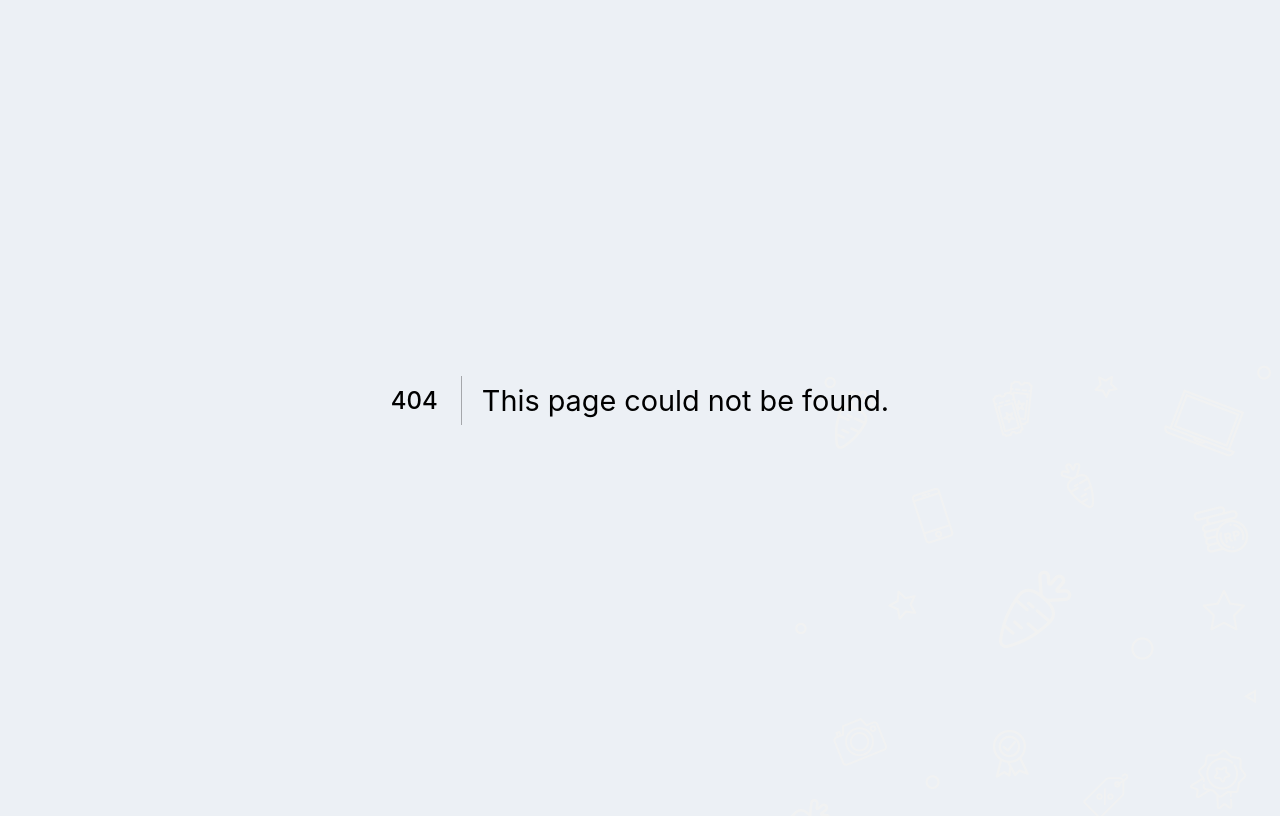
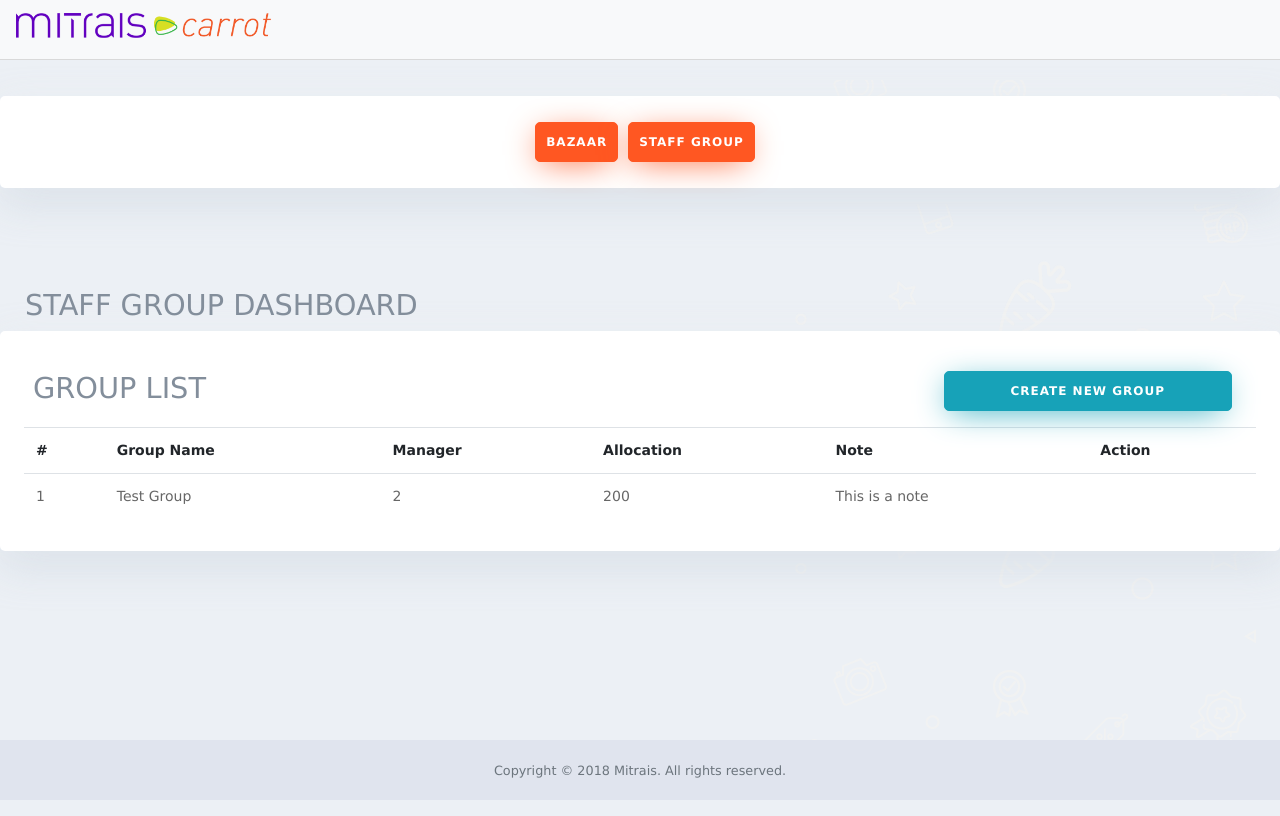
Before and after one commit to Mitrais-Carrot-2/carrot-frontend, a Next.js app: page /merchant/staffgroup in a window 1280 px wide. Before the commit this address had no page. Shown: the top 816 px of the page. Built offline with nearby package versions, Linux system fonts and the light colour scheme.

Commit message:
add staff group feature for merchant

```diff
--- a/pages/merchant.js
+++ b/pages/merchant.js
@@ -9,13 +9,6 @@ export default function MerchantPage() {
     const router = useRouter();
     return (
         <body>
-            <style jsx>{`
-                .btn {
-                margin-left: 10px;
-                margin-top: 10px;
-                margin-bottom: 10px;
-                }
-            `}</style>
             <Head />
             <Navbar />
             <Merchant />
--- /dev/null
+++ b/pages/merchant/staffgroup.js
@@ -0,0 +1,90 @@
+import Navbar from "@components/Navbar";
+import Footer from "@components/Footer";
+
+import Head from "@components/Head";
+import Merchant from "@components/Merchant/Merchant";
+import { useRouter } from "next/router";
+import { useState } from "react";
+import { useEffect } from "react";
+import axios from "axios";
+
+export default function StaffGroup() {
+    const router = useRouter();
+
+    const url = 'http://localhost:8181/api/bazaar'
+    const [groups, setGroup] = useState([]);
+
+    // useEffect(() => {
+    //     axios.get(url).then(response => setBazaar(response.data));
+    // }, [])
+    // console.log(bazaar)
+
+    const renderTable = () => {
+        let initId = 0
+        return groups.map((item, index) => {
+            <tr key={index + 1}>
+                <td>{index + 1}</td>
+                <td>{item.name}</td>
+                <td>{item.managerId}</td>
+                <td>{item.allocation}</td>
+                <td>{item.note}</td>
+            </tr>
+        })
+    }
+
+
+
+    return (
+        <body>
+
+            <Head />
+            <Navbar />
+            <Merchant />
+            <section className="group-table">
+                <div className="row d-flex px-10">
+                    <h2 className="col-md-6 mt-4 pl-0 text-grey ml-0 mb-2">Staff Group Dashboard</h2>
+                </div>
+                <div className="container mx-auto sm: px-4 search-box py-3">
+                    <div className="row d-flex px-4">
+                        <h2 className="col-md-6 mt-4 pl-0 text-grey ml-0">Group List</h2>
+                        <div className="col-md-6">
+                            <button className="col-sm-6 btn btn-info mt-4 pull-right radius-5">
+                                {" "}
+                                Create New Group
+                            </button>
+                        </div>
+                    </div>
+                    <table className="table table-hover mt-3">
+                        <thead>
+                            <tr>
+                                <th itemScope="col" aria-rowspan={2}>#</th>
+                                <th itemScope="col" aria-rowspan={2}>Group Name</th>
+                                <th itemScope="col" aria-rowSpan={2}>Manager</th>
+                                <th itemScope="col" aria-rowSpan={2}>Allocation</th>
+                                <th itemScope="col" aria-rowspan={2}>Note</th>
+                                <th itemScope="col" aria-rowspan={2}>Action</th>
+                            </tr>
+                        </thead>
+                        <tr>
+                            <td>1</td>
+                            <td>Test Group</td>
+                            <td>2</td>
+                            <td>200</td>
+                            <td>This is a note</td>
+                            {/* <td></td> */}
+                        </tr>
+                        {/* {bazaars.map((data, index) => (
+                            <tr key={index + 1}>
+                                <td>{index + 1}</td>
+                                <td>{data.bazaarName}</td>
+                                <td>{data.startDate}</td>
+                                <td>{data.endDate}</td>
+                            </tr>
+                        ))} */}
+                    </table>
+                </div>
+            </section>
+            <Footer />
+        </body>
+    )
+}
```
